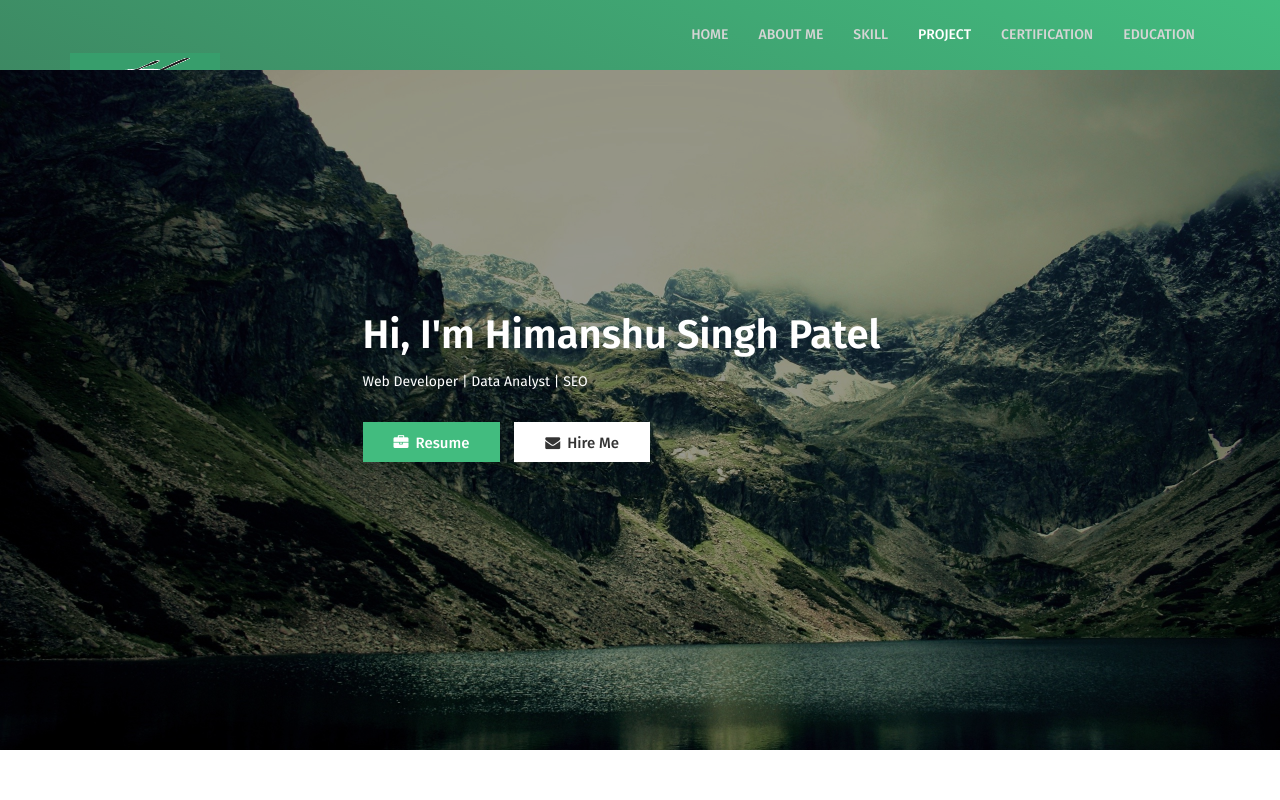
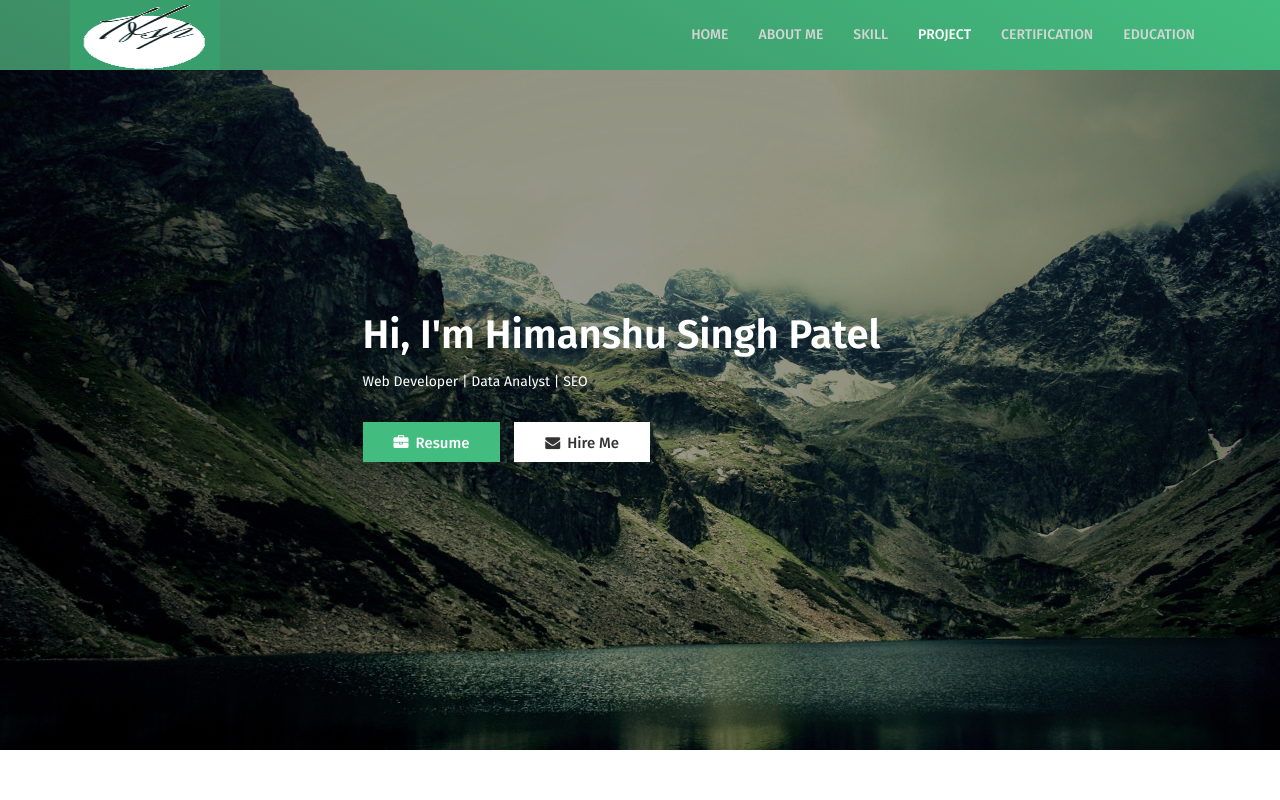
Before and after one commit to Iamhimanshusinghpatel/New-Portfolio, a plain HTML site: page index.html in a window 1280 px wide. Shown: the top 800 px of the page. Drawn offline with nearby package versions, Linux system fonts and the light colour scheme; some packages are replaced by stand-ins of ours.

Commit message:
Update style.css

```diff
--- a/style.css
+++ b/style.css
@@ -180,7 +180,8 @@ a:hover{
 }
 #header .logo{
 /* 	float:left; */
-	padding-top:20%;
+	margin-bottom: 20%;
+/* 	padding-top:20%; */
 }
 #header .navbar {
 	float:right;
```
